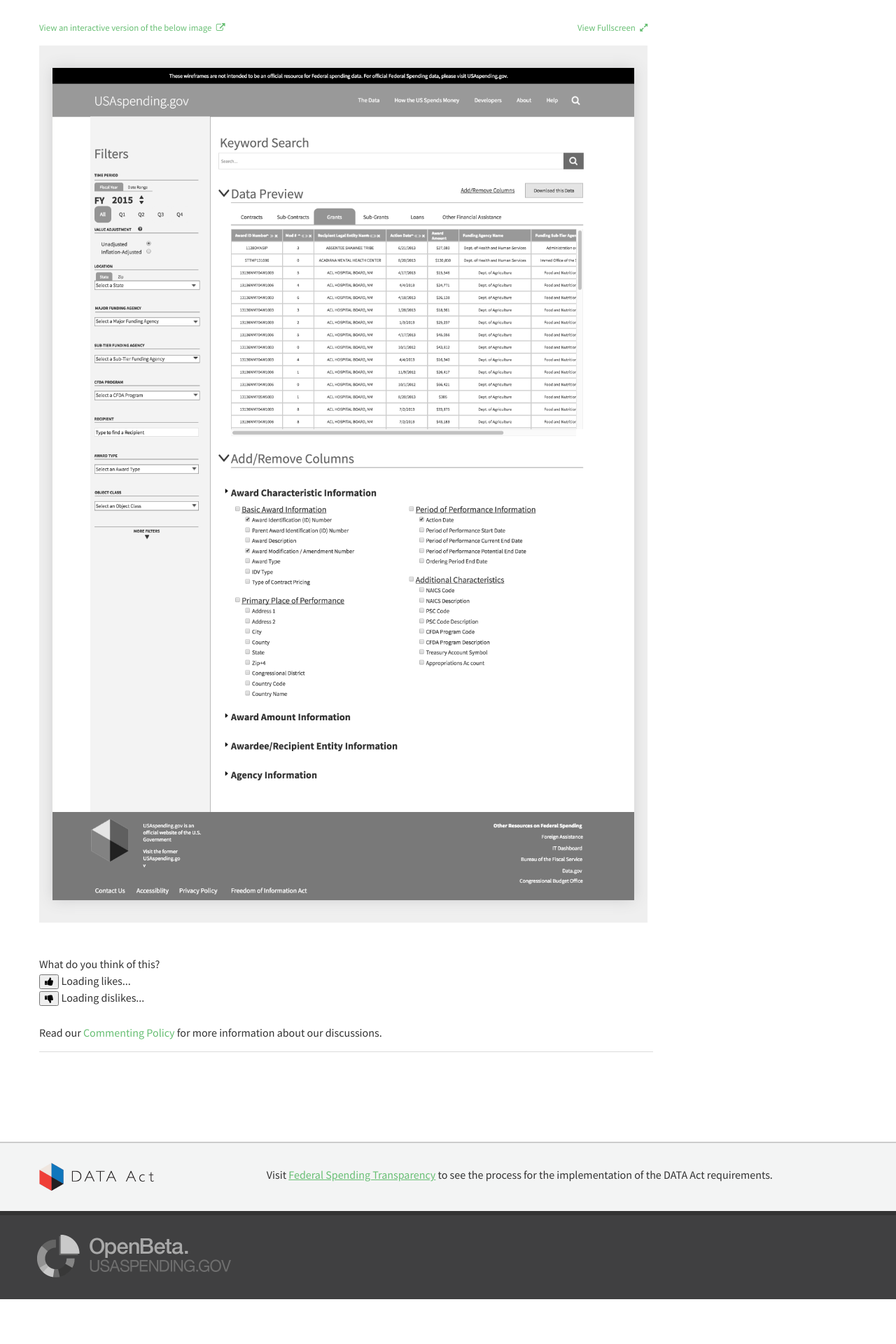
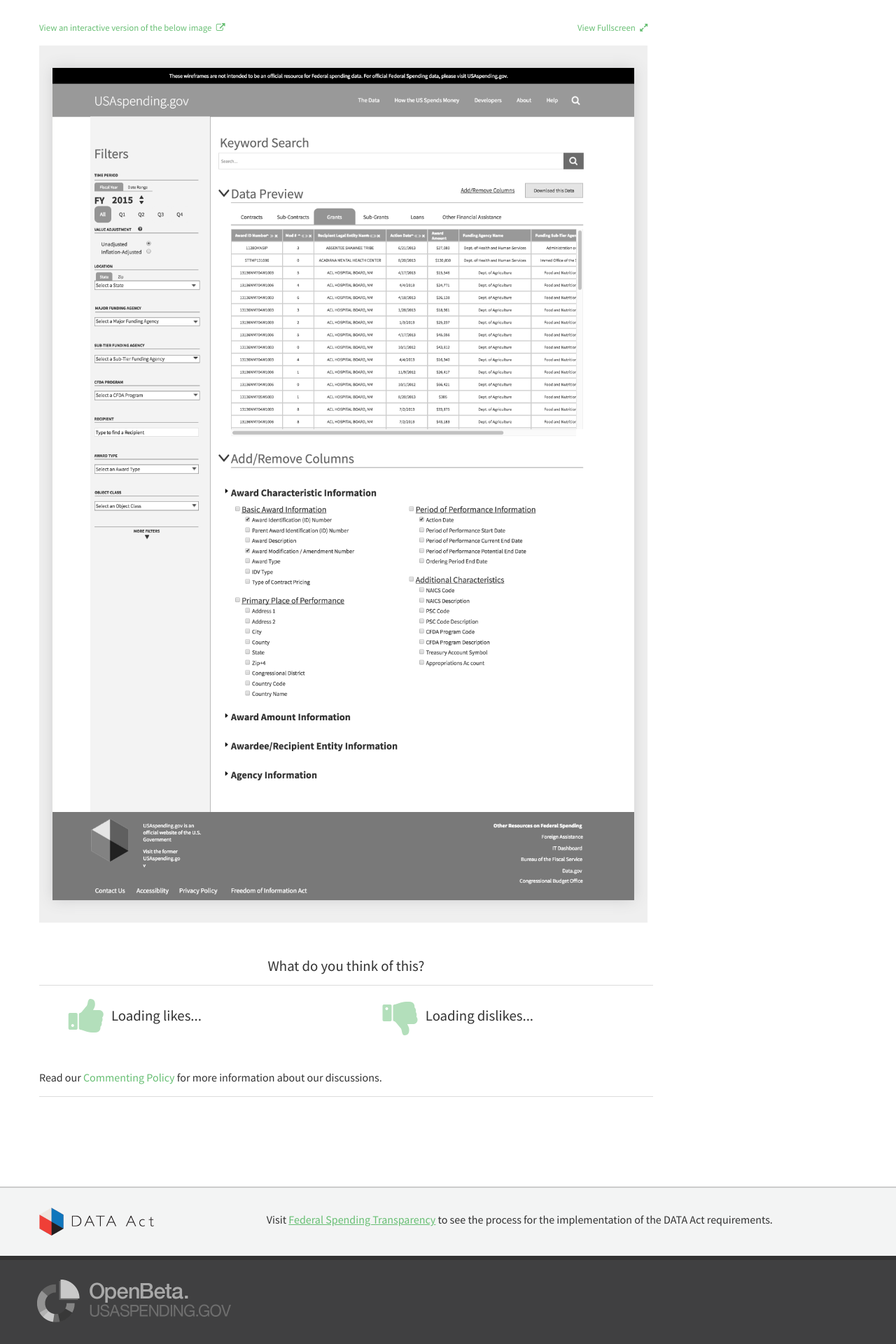
Before and after one commit to fedspendingtransparency/openbeta, a Jekyll site: the page built from _concepts/data-download.md, in a window 1280 px wide. Shown: the part 800-2720 px from the top of the page at 70% size. Built offline with Jekyll 4.4.1, drawn with Linux system fonts in a browser that asks for light colours; nearby versions of some CDN libraries; library files that are not in the unit come from our copies; comment, search, counter and statistics services are not loaded; before the commit the page ends 2656 px from its top, so only the background shows below that.

Commit message:
styles voting icons, removes global variables

```diff
--- a/_layouts/concept.html
+++ b/_layouts/concept.html
@@ -248,9 +248,9 @@
 
             <div id="discussion" class="usa-width-nine">
 
-              <div class="row"> What do you think of this? </div>
-              <div class="row">
-                <div>
+              <div class="row usa-vote-header"> What do you think of this? </div>
+              <div class="row grid">
+                <div class="usa-vote-container usa-width-six">
                   <button class="vote-up"
                     id="vote-up"
                     data-disqus-identifier={{tab.disqus_identifier}}
@@ -260,7 +260,7 @@
                   </button>
                   <span id="vote-up-count">Loading likes...</span>
                 </div>
-                <div>
+                <div class="usa-vote-container usa-width-six">
                   <button class="vote-down"
                     id="vote-down"
                     data-disqus-identifier="{{ tab.disqus_identifier }}"
--- a/_sass/scss/_concepts.scss
+++ b/_sass/scss/_concepts.scss
@@ -90,19 +90,44 @@
   }
 }
 
-// #vote-up {
-//   font-family: Arial;
-//   border: none;
-//   color: #ffffff;
-//   font-size: 20px;
-//   background: #3498db;
-//   padding: 10px 20px 10px 20px;
-//   text-decoration: none;
-//   &:hover {
-//     background: #3cb0fd;
-//     text-decoration: none;
-//   }
-// }
+.usa-vote-header {
+  border-bottom: 1px solid #dcdcdc;
+  font-size: 1.3em;
+  text-align: center;
+  padding-bottom: .5em;
+  margin-bottom: .5em
+}
+
+.usa-vote-container {
+  margin-bottom: 1em;
+  white-space: nowrap;
+}
+
+#vote-up, #vote-down {
+  vertical-align: middle;
+  margin-left: 5%;
+  text-decoration: none;
+  border: none;
+  color: #b3dfbb;
+  font-size: 3.5em;
+  background: #ffffff;
+  cursor: pointer;
+  &:hover {
+    text-decoration: none;
+  }
+  &.vote-disabled {
+    color: #69bf74;
+    cursor: auto;
+  }
+  &:active {
+    outline: none;
+  }
+}
+
+#vote-down-count, #vote-up-count {
+  font-size: 1.3em;
+  vertical-align: middle;
+}
 
 .total-concepts {
   font-weight: 700;
--- a/assets/js/discussion.js
+++ b/assets/js/discussion.js
@@ -1,7 +1,10 @@
-  // handle voting tools (using global vars from discussion.html) #todo fix this
-  update_voting_section(disqus_identifier, disqus_url);
+  // get initial voting data
+  update_voting_section();
 
   $('#vote-up, #vote-down').each(function(){
+    // hide the focus outline while clicking in chrome
+    $(this).mouseup(function() { this.blur() });
+
     $(this).click(function(e){
       var $vote_button = $(this); // new this, by the way
       var now = new Date();
@@ -27,11 +30,12 @@
         "data": form
       }
       $.ajax(settings).done(function (response) {
-        console.log('success');
+        //console.log('success');
       });
 
       // disable the button to prevent duplicate voting (sort of)
       $vote_button.attr('disabled','disabled');
+      $vote_button.addClass('vote-disabled');
 
       // ersatz optimistic UI
       if($vote_button.attr('id') === 'vote-up') {
@@ -47,12 +51,22 @@
   });
 
   function update_voting_section(disqus_identifier, disqus_url){
-    // use attributes on the buttons to hold the data, since there's not another good way
+    // (use attributes on the buttons to hold the data, since there's not another good way)
+
+    // if no arguments, get the config data off the element
+    if(disqus_identifier === undefined){
+      disqus_identifier = $('#vote-up').attr('data-disqus-identifier');
+    }
+    if(disqus_url === undefined){
+      disqus_url = $('#vote-up').attr('data-disqus_url');
+    }
+    // reset buttons
     $('#vote-up, #vote-down').each(function(){
       var $vote_button = $(this);
       $vote_button.attr('data-disqus-identifier', disqus_identifier);
       $vote_button.attr('data-disqus-url', disqus_url);
       $vote_button.removeAttr('disabled');
+      $vote_button.removeClass('vote-disabled');
     });
 
     // update vote counts
```
Also changed, not shown: _includes/discussion.html (+3 -6 lines).
